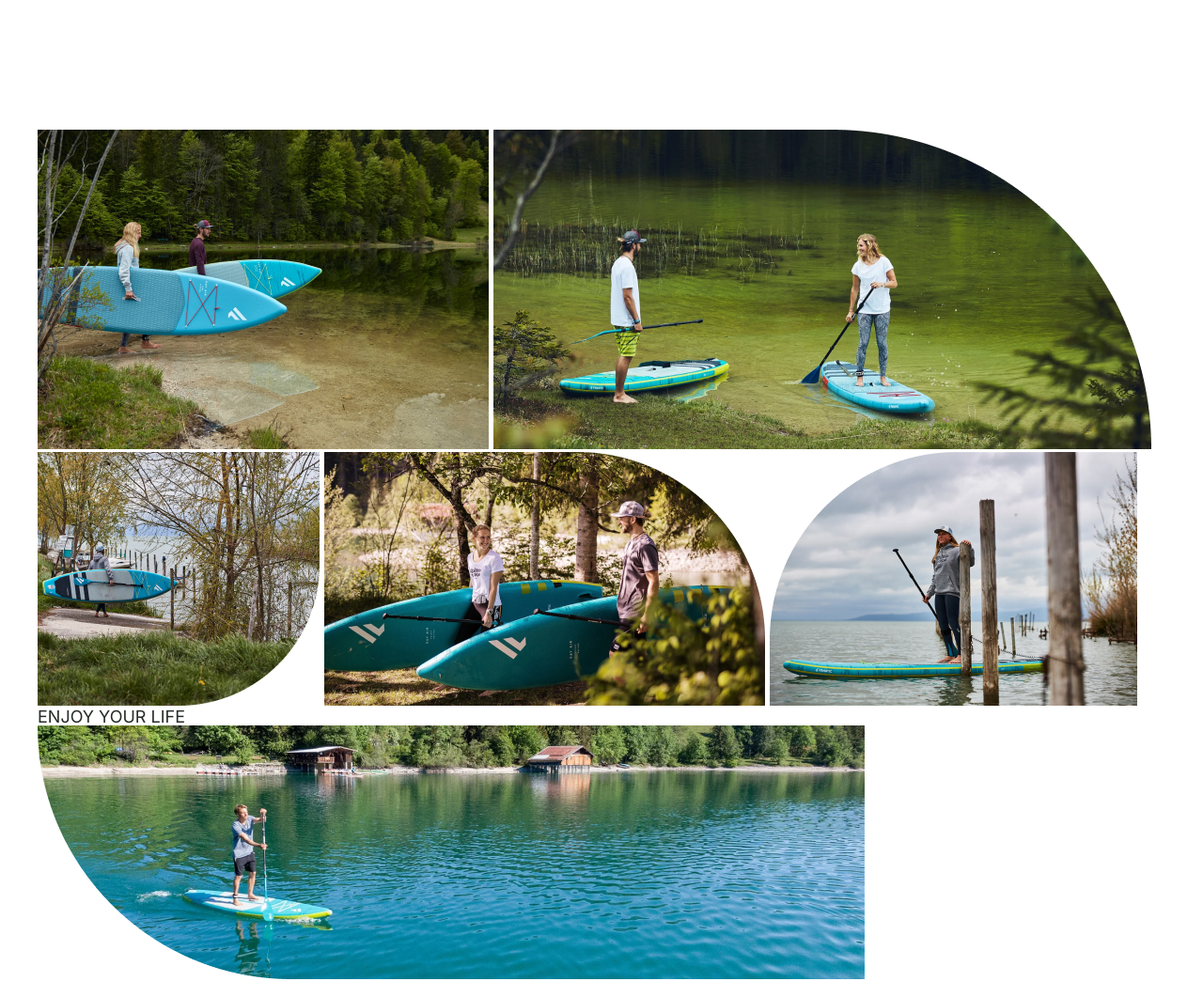
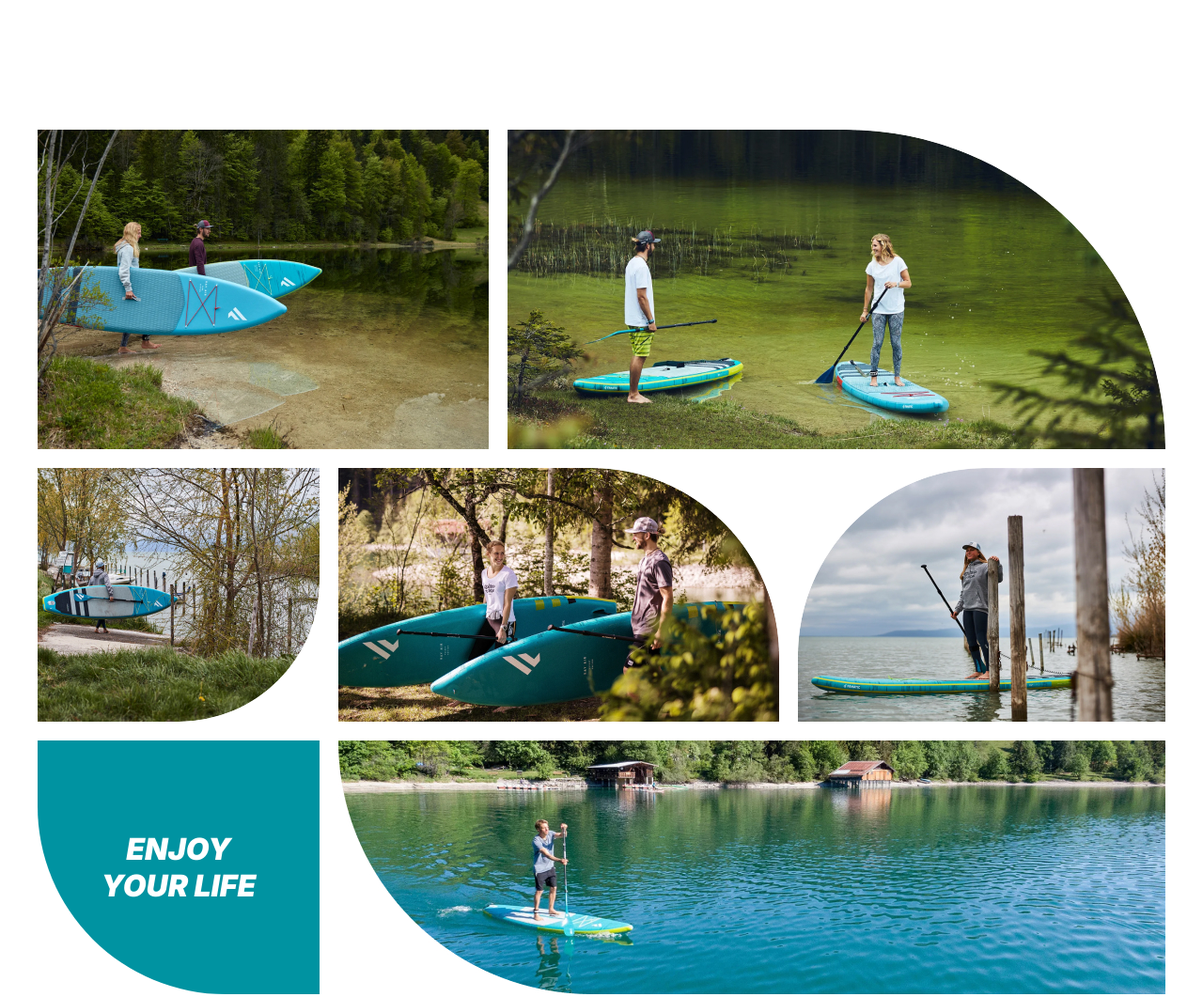
Before and after one commit to Vidiborets0012/Sup-Board, a plain HTML site: page index.html in a window 1280 px wide. Shown: the part 5160-6221 px from the top of the page at 94% size. Drawn offline with Linux system fonts and the light colour scheme.

Commit message:
add styles to the gallery-max block of the technology section

```diff
--- a/css/style.css
+++ b/css/style.css
@@ -467,3 +467,46 @@ img {
 .gallery-min-img-two {
   border-radius: 0 0 0 300px;
 }
+
+.gallery-max {
+  display: grid;
+  gap: 20px;
+  grid-template-columns: 300px 469px 391px;
+  grid-template-rows: 340px 270px 270px;
+}
+
+.gallery-max-img-2 {
+  grid-column: 2 / -1;
+  justify-self: flex-end;
+  border-radius: 0 500px 0 0;
+}
+
+.gallery-max-img-3 {
+  border-radius: 0 0 150px 0;
+}
+
+.gallery-max-img-4 {
+  border-radius: 0 200px 0 0;
+}
+
+.gallery-max-img-5 {
+  border-radius: 200px 0 0 0;
+}
+
+.gallery-max-img-6 {
+  grid-column: 2 / -1;
+}
+
+.gallery-max-text {
+  background-color: #0093a1;
+  border-radius: 0 0 0 200px;
+  font-style: italic;
+  font-weight: 800;
+  font-size: 32px;
+  line-height: 39px;
+  text-align: center;
+  color: #fff;
+  display: flex;
+  justify-content: center;
+  align-items: center;
+}
--- a/index.html
+++ b/index.html
@@ -238,12 +238,15 @@
               </div>
               <div class="gallery-max">
                 <img class="gallery-max-img" src="images/gmax-1.jpg" alt="" />
-                <img class="gallery-max-img" src="images/gmax-2.jpg" alt="" />
-                <img class="gallery-max-img" src="images/gmax-3.jpg" alt="" />
-                <img class="gallery-max-img" src="images/gmax-4.jpg" alt="" />
-                <img class="gallery-max-img" src="images/gmax-5.jpg" alt="" />
-                <p class="gallery-max-text">ENJOY YOUR LIFE</p>
-                <img class="gallery-max-img" src="images/gmax-6.jpg" alt="" />
+                <img class="gallery-max-img gallery-max-img-2" src="images/gmax-2.jpg" alt="" />
+                <img class="gallery-max-img gallery-max-img-3" src="images/gmax-3.jpg" alt="" />
+                <img class="gallery-max-img gallery-max-img-4" src="images/gmax-4.jpg" alt="" />
+                <img class="gallery-max-img gallery-max-img-5" src="images/gmax-5.jpg" alt="" />
+                <p class="gallery-max-text">
+                  ENJOY <br />
+                  YOUR LIFE
+                </p>
+                <img class="gallery-max-img gallery-max-img-6" src="images/gmax-6.jpg" alt="" />
               </div>
             </div>
           </div>
```
